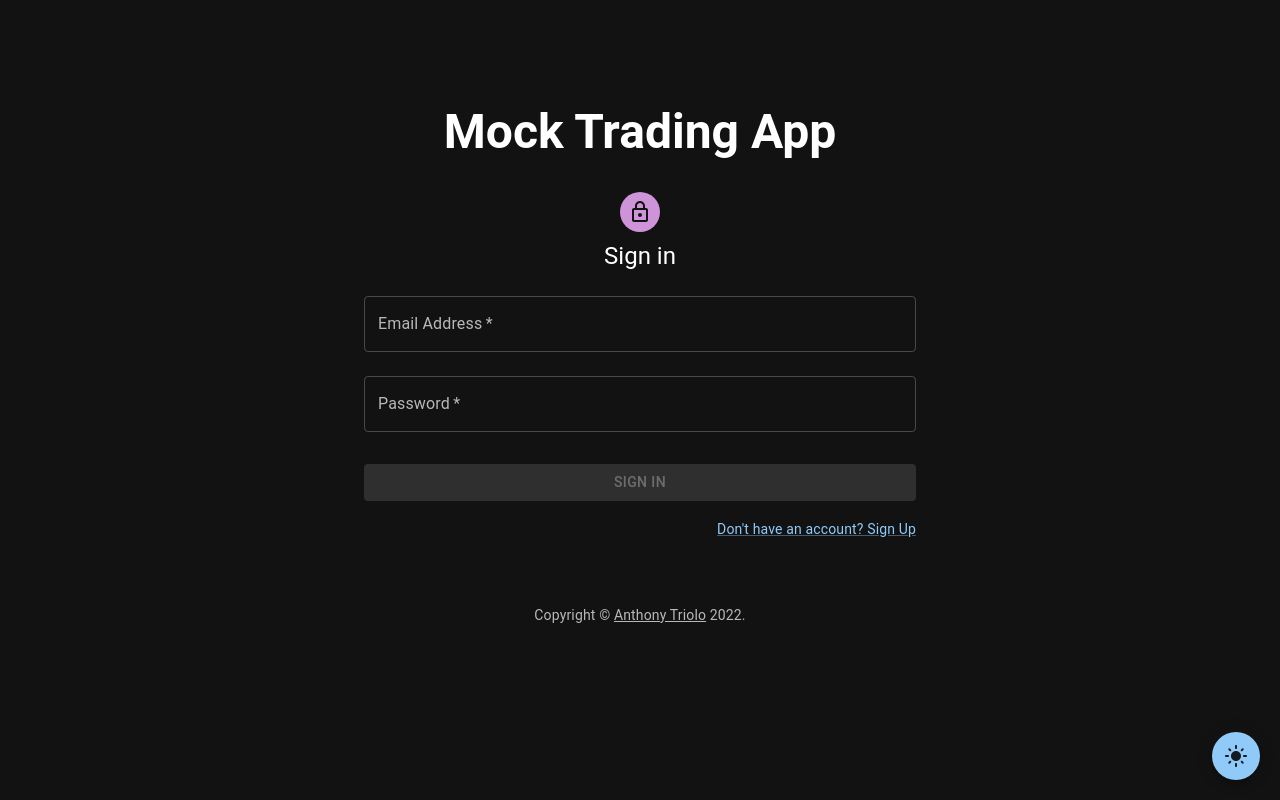
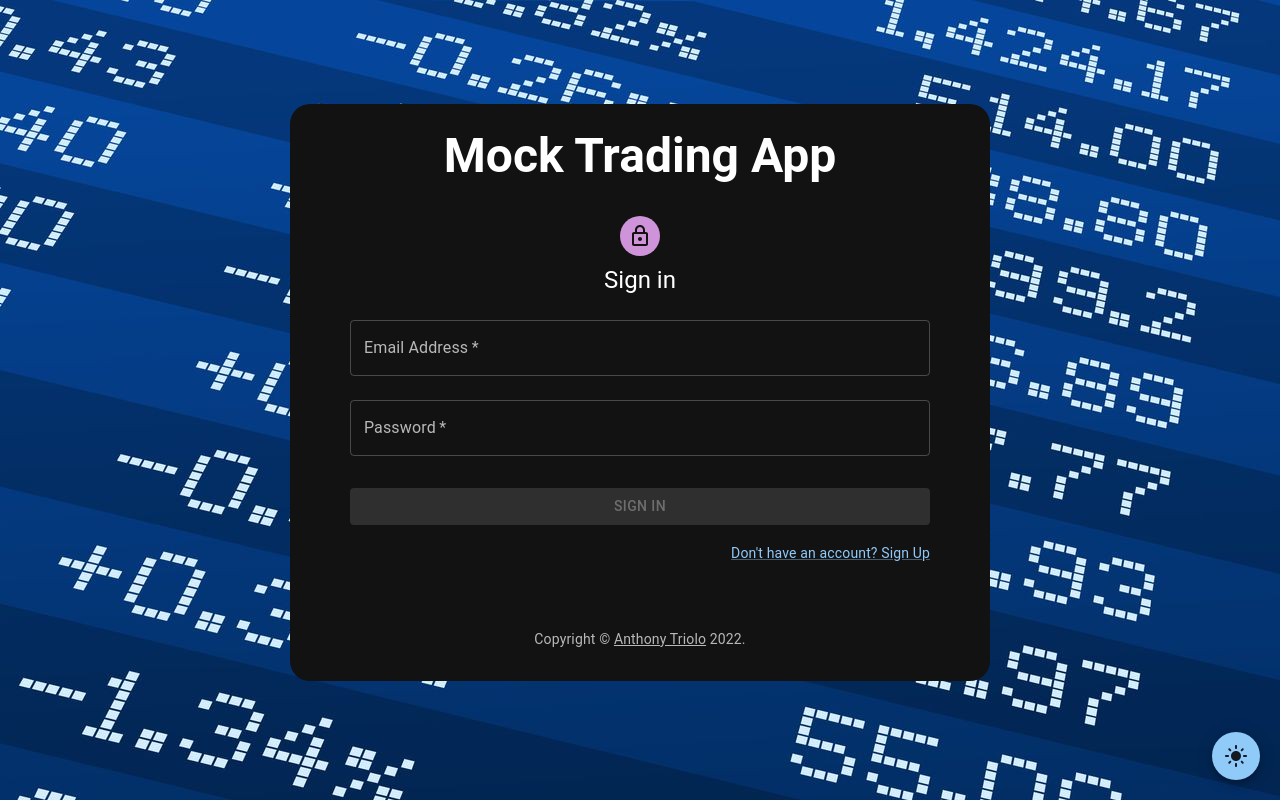
Before and after one commit to ajtriolo1/react-stocks, a React (Create React App) app: page /login in a window 1280 px wide. Built offline with nearby package versions, Linux system fonts and the light colour scheme.

Commit message:
Added login background

```diff
--- a/src/screens/LoginScreen.js
+++ b/src/screens/LoginScreen.js
@@ -11,6 +11,7 @@
 import Container from '@mui/material/Container';
 import { Context as AuthContext } from '../context/AuthContext';
 import { useNavigate } from 'react-router-dom';
+import { useTheme } from '@mui/material/styles';
 
 function Copyright(props) {
   return (
@@ -40,6 +41,7 @@
   const [emailValue, setEmailValue] = useState('');
   const [passwordValue, setPasswordValue] = useState('');
   const navigate = useNavigate();
+  const theme = useTheme();
 
   useEffect(() => {
     if (localStorage.getItem('token')) {
@@ -57,17 +59,26 @@
   };
 
   return (
-    <Container component='main' maxWidth='sm'>
+    <Box
+      sx={{
+        backgroundImage: 'url(/financial-bg.jpg)',
+        height: '100%',
+      }}
+    >
       <CssBaseline />
       <Box
         sx={{
           marginTop: 13,
+          marginX: 'auto',
+          maxWidth: '700px',
           display: 'flex',
           flexDirection: 'column',
           alignItems: 'center',
+          backgroundColor: theme.palette.background.default,
+          borderRadius: 5,
         }}
       >
-        <Typography variant='h3' sx={{ mb: 3 }} fontWeight={'bold'}>
+        <Typography variant='h3' sx={{ mb: 3, mt: 3 }} fontWeight={'bold'}>
           Mock Trading App
         </Typography>
         <Avatar sx={{ m: 1, bgcolor: 'secondary.main' }}>
@@ -139,8 +150,8 @@
             </Grid>
           </Grid>
         </Box>
+        <Copyright sx={{ mt: 8, mb: 4 }} />
       </Box>
-      <Copyright sx={{ mt: 8, mb: 4 }} />
-    </Container>
+    </Box>
   );
 }
```
Also changed, not shown: public/financial-bg.jpg (added).
